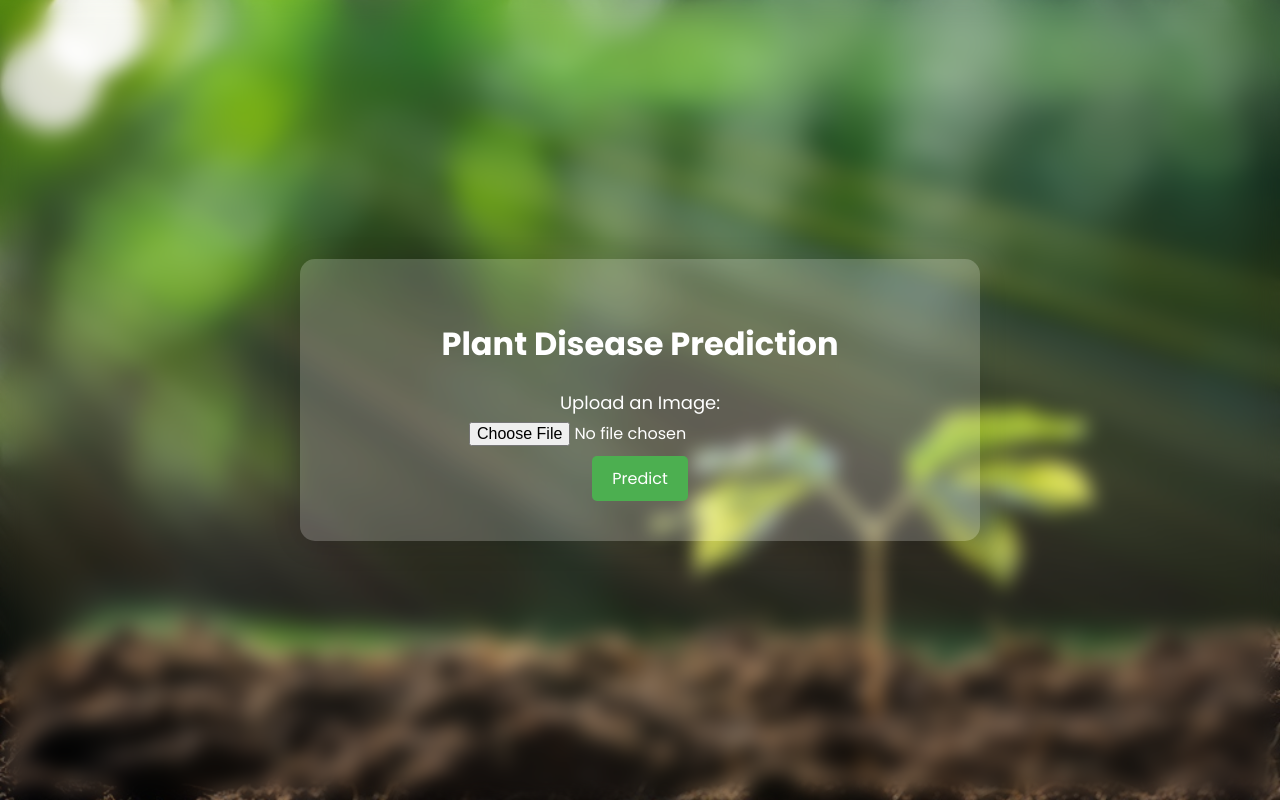
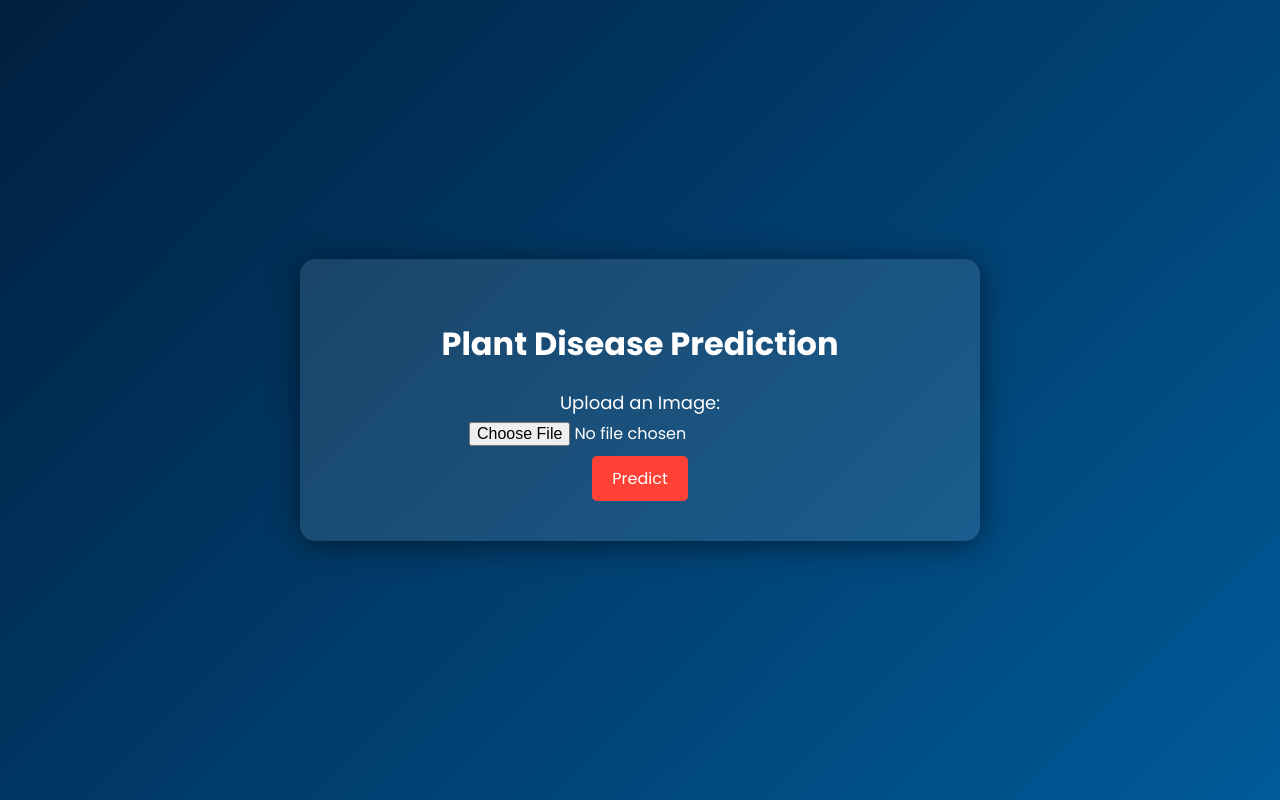
Before and after one commit to aditya95-pixel/nasa_space_app, a Flask app: page /diseasepredict in a window 1280 px wide. Run offline with Flask 3, Linux system fonts and the light colour scheme; parts of the project's set-up code (start-up, migrations or seed data) failed here and were passed over.

Commit message:
Add files via upload

```diff
--- a/templates/diseasepredict.html
+++ b/templates/diseasepredict.html
@@ -7,33 +7,37 @@
     <style>
         /* Background Styling */
 @import url('https://fonts.googleapis.com/css2?family=Poppins:wght@100;200;300;400;500;600;700;800;900&display=swap');
-        *{
-            font-family:'Poppins' ,sans-serif;
+
+* {
+    font-family: 'Poppins', sans-serif;
 }
+
 body {
-            background-image: url("../static/images/disease_bg.jpg"); /* Add your background image */
-            background-size: cover;
-            background-position: center;
-            backdrop-filter: blur(10px); /* Blur the background */
+    background: linear-gradient(135deg, #001F3F, #005A99); /* NASA-inspired gradient */
     margin: 0;
     padding: 0;
     display: flex;
     justify-content: center;
     align-items: center;
     height: 100vh;
-            color:white;
+    color: white;
 }
 
 /* Container Styling */
 .container {
-            background-color: rgba(255, 255, 255, 0.2); /* Semi-transparent white background */
+    background-color: rgba(255, 255, 255, 0.1); /* Semi-transparent white background */
     padding: 40px;
     border-radius: 15px;
-            box-shadow: 0px 4px 30px rgba(0, 0, 0, 0.1);
+    box-shadow: 0px 4px 30px rgba(0, 0, 0, 0.5);
     text-align: center;
     max-width: 600px;
     width: 100%;
     margin: 20px;
+    transition: transform 0.3s; /* Add a hover effect */
+}
+
+.container:hover {
+    transform: scale(1.05); /* Slightly scale up on hover */
 }
 
 /* Form Styling */
@@ -59,7 +63,7 @@
 }
 
 button {
-            background-color: #4CAF50;
+    background-color: #FF4136; /* NASA red */
     color: white;
     padding: 10px 20px;
     border: none;
@@ -67,21 +71,24 @@
     font-size: 16px;
     cursor: pointer;
     margin-top: 10px;
+    transition: background-color 0.3s, transform 0.2s; /* Transition for hover effects */
 }
 
 button:hover {
-            background-color: #45a049;
+    background-color: #FF851B; /* Slightly darker red */
+    transform: translateY(-2px); /* Lift effect on hover */
 }
 
 /* Predicted Result Styling */
 h2 {
     margin-top: 30px;
-            color:white;
+    color: white;
 }
 
 p {
     color: white;
 }
+
     </style>
 </head>
 <body>
```
Lines whose indentation alone changed are shown as unchanged.
